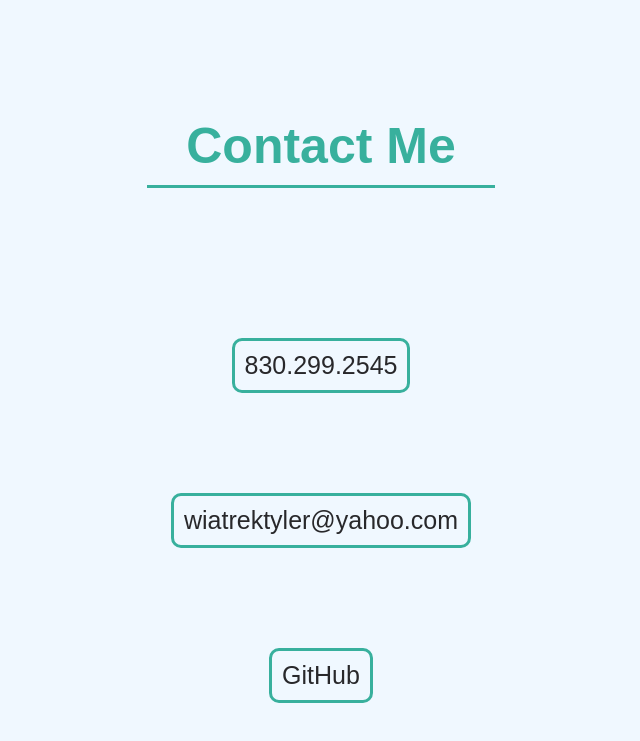
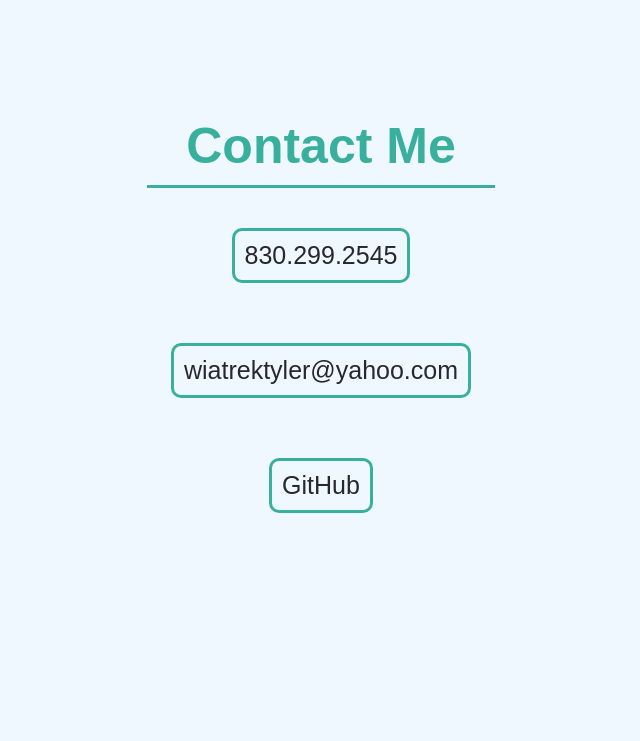
Before and after one commit to TylerWiatrek/Portfolio, a plain HTML site: page index.html in a window 1280 px wide. Shown: the part 1560-2301 px from the top of the page, without its empty margins (319-959 px from the left). After the commit the page ends 2153 px from the top, so only its background shows below. Drawn offline with Linux system fonts and the light colour scheme.

Commit message:
added better padding throughout

```diff
--- a/assets/style.css
+++ b/assets/style.css
@@ -131,7 +131,7 @@ section {
 
     text-align: center;
     position: relative;
-    top: 100px;
+    top: 10px;
     margin-right: auto;
     margin-left: auto;
 
@@ -141,7 +141,7 @@ section {
 
 .contact-links ul li {
     display: inline;
-    padding: 50px;
+    padding: 30px;
     display: flex;
     justify-content: center;
     flex-wrap: wrap;
```
